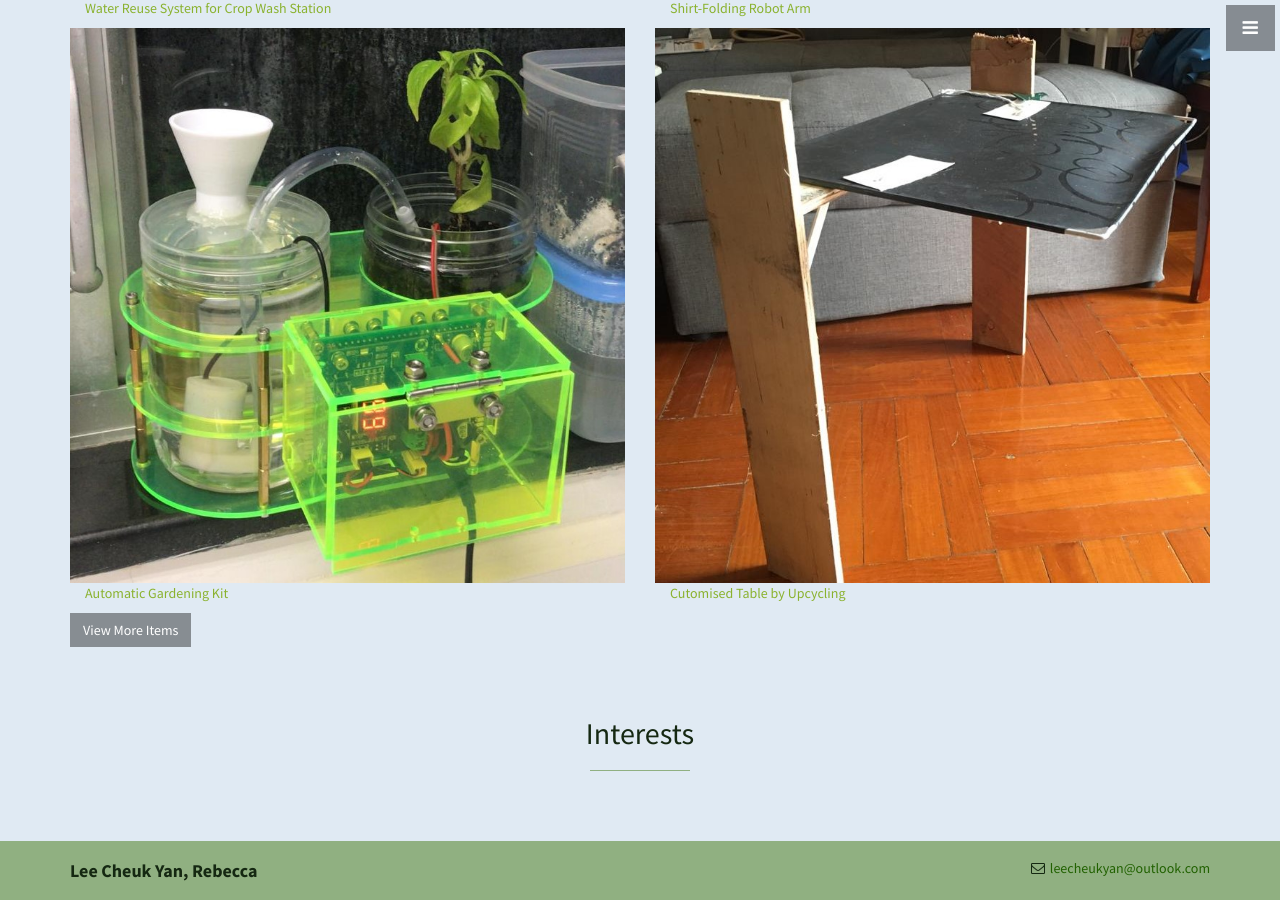
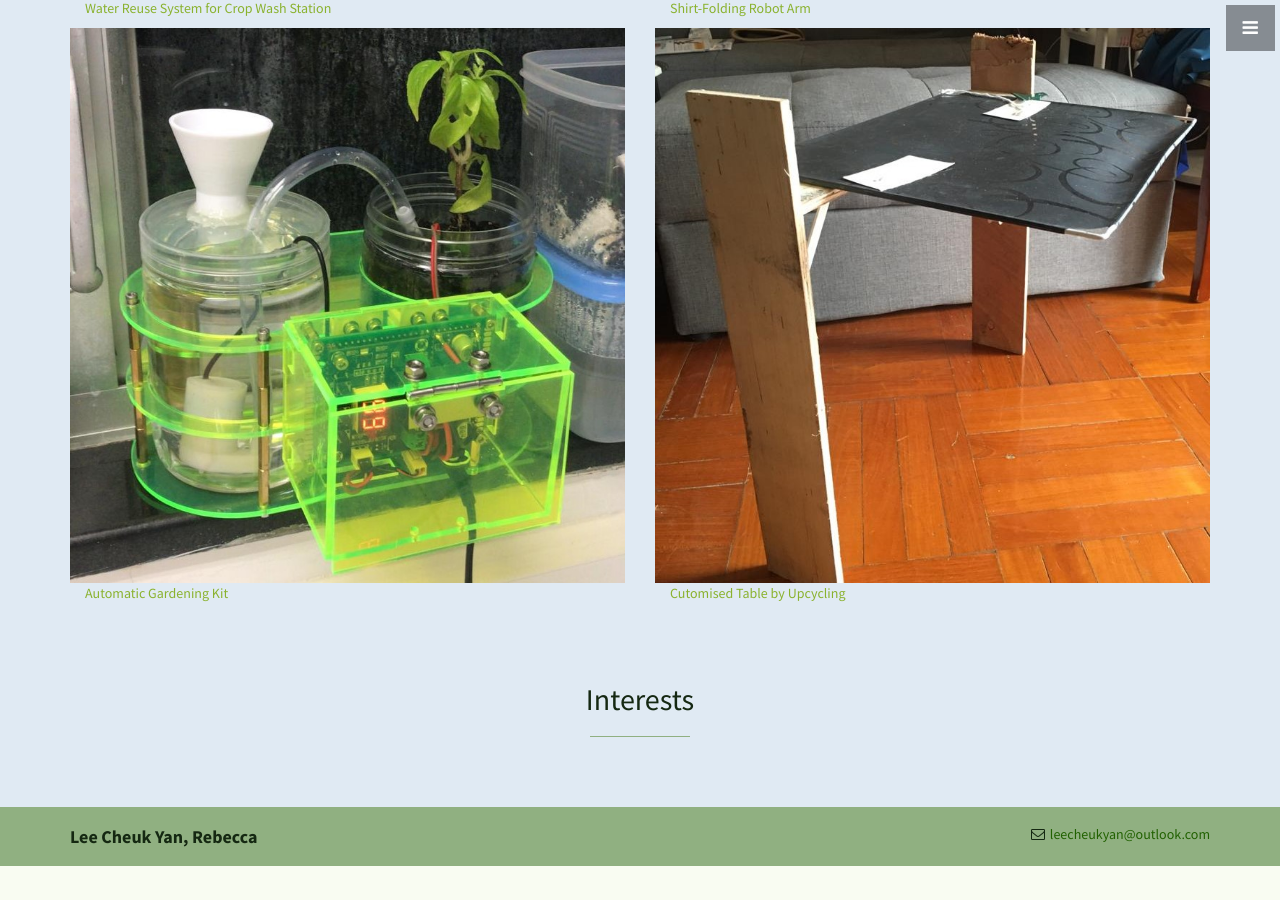
Before and after one commit to leelacceber/stylish-portfolio-jekyll-master, a Jekyll site: the page built from index.html, in a window 1280 px wide and 900 px high, scrolled down 4266 px. Built offline with Jekyll 4.4.1, drawn with Linux system fonts in a browser that asks for light colours; after the commit the page ends 5132 px from its top, so only the background shows below that.

Commit message:
Update projects.html

```diff
--- a/_includes/projects.html
+++ b/_includes/projects.html
@@ -52,10 +52,6 @@
         </div>
       </div>
     </div>
-
-    <a href="#" class="btn btn-dark">View More Items</a>
-
-    </div>
     <!-- /.row -->
   </div>
   <!-- /.container -->
```
